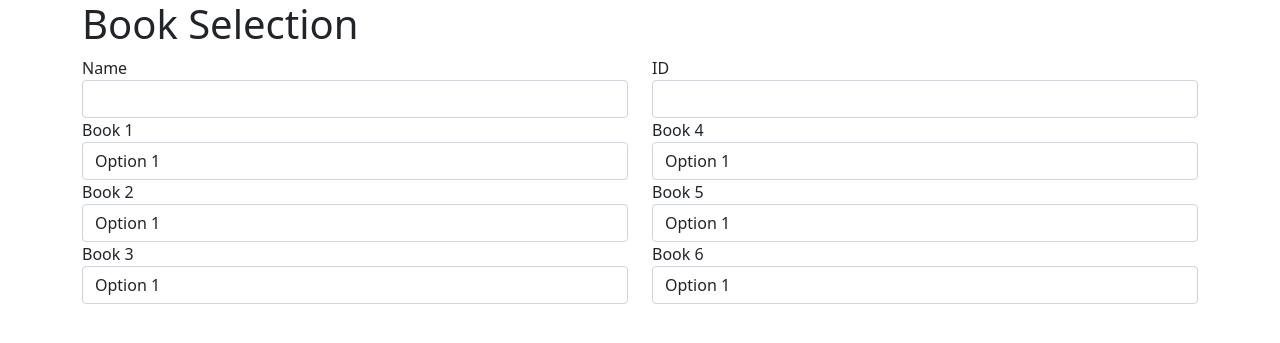
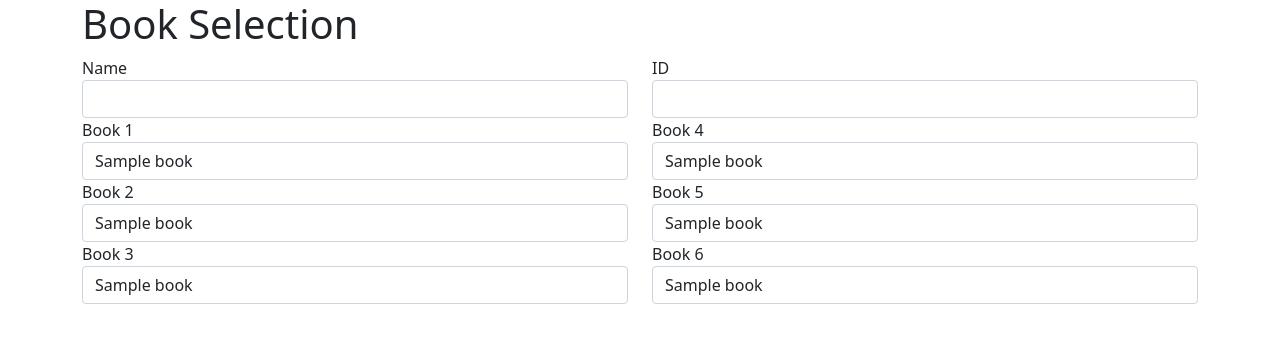
Before and after one commit to AumPauskar/lms, a Flask app: page /student in a window 1280 px wide. Shown: the top 343 px of the page. Run offline with Flask 3, Linux system fonts and the light colour scheme; tables that the repository leaves empty hold one stand-in row (values such as "Sample post").

Commit message:
Book info reflects sql data

```diff
--- a/app.py
+++ b/app.py
@@ -22,9 +22,18 @@ def about():
 def contact():
 	return render_template('faculty.html')
 
-@app.route('/student')
+@app.route('/student', methods=['GET', 'POST'])
 def student():
-	return render_template('student.html')
+	db = mysql.connector.connect(
+		host="localhost",
+		user="root",
+		password=sql_passwd,
+		database="lms"
+	)
+	cursor = db.cursor()
+	cursor.execute("SELECT * FROM books")
+	book_names = cursor.fetchall()
+	return render_template('student.html', book_names=book_names)
 # ------------------------------
 
 # populating database
--- a/templates/student.html
+++ b/templates/student.html
@@ -4,11 +4,15 @@
   <meta charset="UTF-8">
   <meta name="viewport" content="width=device-width, initial-scale=1.0">
   <title>Student</title>
+	<!-- bootstrap links -->
   <link href="https://cdn.jsdelivr.net/npm/bootstrap@5.1.3/dist/css/bootstrap.min.css" rel="stylesheet" integrity="sha384-1BmE4kWBq78iYhFldvKuhfTAU6auU8tT94WrHftjDbrCEXSU1oBoqyl2QvZ6jIW3" crossorigin="anonymous">
 </head>
 <body>
   <div class="container">
     <h1>Book Selection</h1>
+		<!-- forms -->
+		<form action="/" method="post">
+			<!-- top two info -->
 			<div class="row">
 				<div class="col-md-6">
 					<label for="name">Name</label>
@@ -23,42 +27,50 @@
 					<div class="col-md-6">
 						<label for="book-1">Book 1</label>
 						<select class="form-control" id="book-1">
-					<option value="1">Option 1</option>
-					<option value="2">Option 2</option>
+						{% for book_name in book_names %}
+							<option value="{{ book_name[1] }}">{{ book_name[1] }}</option>
+						{% endfor %}
 						</select>
 
 						<label for="book-2">Book 2</label>
 						<select class="form-control" id="book-2">
-					<option value="1">Option 1</option>
-					<option value="2">Option 2</option>
+						{% for book_name in book_names %}
+							<option value="{{ book_name[1] }}">{{ book_name[1] }}</option>
+						{% endfor %}
 						</select>
 
 						<label for="book-3">Book 3</label>
 						<select class="form-control" id="book-3">
-					<option value="1">Option 1</option>
-					<option value="2">Option 2</option>
+						{% for book_name in book_names %}
+							<option value="{{ book_name[1] }}">{{ book_name[1] }}</option>
+						{% endfor %}
 						</select>
 					</div>
+
 					<div class="col-md-6">
-
 						<label for="book-4">Book 4</label>
 						<select class="form-control" id="book-4">
-					<option value="1">Option 1</option>
-					<option value="2">Option 2</option>
+						{% for book_name in book_names %}
+							<option value="{{ book_name[1] }}">{{ book_name[1] }}</option>
+						{% endfor %}
 						</select>
 
 						<label for="book-5">Book 5</label>
 						<select class="form-control" id="book-5">
-					<option value="1">Option 1</option>
-					<option value="2">Option 2</option>
+						{% for book_name in book_names %}
+							<option value="{{ book_name[1] }}">{{ book_name[1] }}</option>
+						{% endfor %}
 						</select>
 
 						<label for="book-6">Book 6</label>
 						<select class="form-control" id="book-6">
-					<option value="1">Option 1</option>
-					<option value="2">Option 2</option>
+						{% for book_name in book_names %}
+							<option value="{{ book_name[1] }}">{{ book_name[1] }}</option>
+						{% endfor %}
 						</select>
 					</div>
 				</div>
+			</form>
+  </div>
 </body>
 </html>
```
Lines whose indentation alone changed are shown as unchanged.
